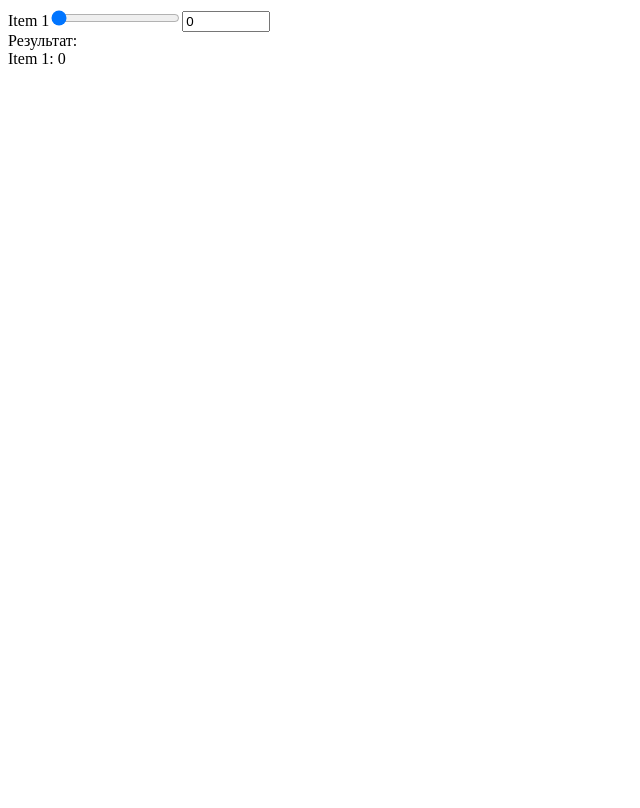
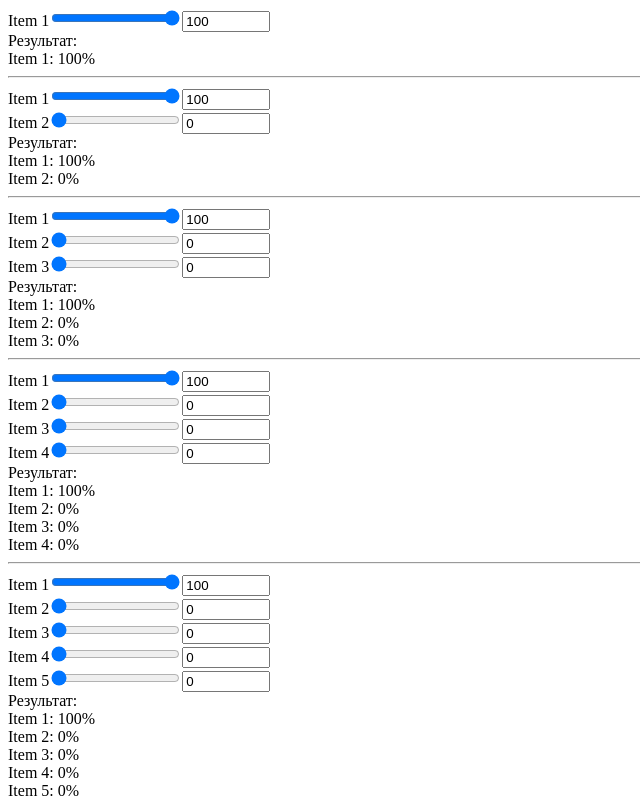
Before and after one commit to maksim-korzhov/devhub, a React app: page / in a window 1280 px wide. Shown: the whole page, without its empty margins (0-640 px from the left). Built offline with nearby package versions, Linux system fonts and the light colour scheme.

Commit message:
Added several sliders

```diff
--- a/src/components/Result.jsx
+++ b/src/components/Result.jsx
@@ -1,13 +1,15 @@
 import React, { Component } from "react";
+import Helpers from "../helpers/Helpers";
 
 class Result extends Component {
     render() {
         return (
             <div className="result">
                 Результат:
-                {this.props.items.map( item => (
-                    <div key={item.Name}>{item.Name}: {item.Percent}</div>
-                ))}
+                {this.props.items.map( item => {
+                    const value = new Helpers().round(item.Percent, 2);
+                    return <div key={item.Name}>{item.Name}: {value}%</div>;
+                })}
             </div>
         );
     }
--- a/src/components/Slider.jsx
+++ b/src/components/Slider.jsx
@@ -1,4 +1,5 @@
 import React, { Component } from "react";
+import Helpers from "../helpers/Helpers";
 
 class Slider extends Component {
     _onChangeHandler(event) {
@@ -6,8 +7,7 @@ class Slider extends Component {
         let value = parseFloat(event.target.value.replace(/,/, "."));
 
         if( value >= 0 ) {
-            value = parseInt(parseFloat(value) * 100) / 100;
-            value = value.toFixed(2);
+            value = new Helpers().round(value, 2);
 
             this.props.onChangeHandler(value);
         }
--- a/src/components/SliderList.jsx
+++ b/src/components/SliderList.jsx
@@ -1,28 +1,84 @@
 import React, { Component } from "react";
 import Slider from "./Slider";
 import Result from "./Result";
+import Helpers from "../helpers/Helpers";
 
 class SliderList extends Component {
     constructor(props) {
         super(props);
 
+        let items = [{"Name": "Item 1","Percent": 100}];
+
+        for( let i = 2; i <= this.props.sliders; i++ ) {
+            items.push({"Name": `Item ${i}`,"Percent": 0});
+        }
+
         this.state = {
-            items: [
-                {"Name":"Item 1","Percent":0}
-            ]
+            items
         };
     }
 
     _onChangeHandler(index, value) {
-        // If there is only 1 slider - just set percent value from inputs
-        if( this.state.items.length === 1 ) {
-            const items = [...this.state.items];
-            items[index].Percent = value;
+        let order = "min";
+        const items = [...this.state.items];
+        let total = parseFloat((items[index].Percent - value).toFixed(2)); // percents left
 
-            this.setState({
-                items
-            });
+        if( items[index].Percent < value ) {
+            order = "max";
         }
+
+        // Set percents for current slider
+        items[index].Percent = value;
+
+        // Create array with all values
+        const valuesArr = [];
+
+
+        // If first element's percent is 0, use it
+        for (let i = 0; i < items.length; i++) {
+            if (i === index) continue;
+
+            valuesArr.push(parseFloat(items[i].Percent));
+        }
+
+        if( valuesArr.length > 0 ) {
+            // Get min or max value
+            let currentValue = 0;
+            if (order === "min") {
+                currentValue = Math.min(...valuesArr);
+            } else {
+                currentValue = Math.max(...valuesArr);
+            }
+
+            // Get indexes of elements with min or max value
+            let currentIndex;
+            for (let i in items) {
+                if (items[i].Percent == currentValue) {
+                    currentIndex = i;
+                }
+            }
+
+            // Inc or decr percents
+            let newPercent = items[currentIndex].Percent;
+            newPercent += total;
+
+            newPercent = newPercent < 0 ? 0 : newPercent;
+            newPercent = newPercent > 100 ? 100 : newPercent;
+            newPercent = parseFloat(newPercent.toFixed(2));
+            items[currentIndex].Percent = newPercent;
+
+            // Correct the data
+            let correctedValue = 100.00;
+            for( let i in items ) {
+                correctedValue -= items[i].Percent;
+            }
+
+            items[index].Percent = new Helpers().round(items[index].Percent + correctedValue, 2);
+        }
+
+        this.setState({
+            items
+        });
     }
 
     render() {
--- a/src/components/Tab.jsx
+++ b/src/components/Tab.jsx
@@ -5,7 +5,15 @@ class Tab extends Component {
     render() {
         return (
             <div className="tab">
-                <SliderList />
+                <SliderList sliders="1" />
+                <hr/>
+                <SliderList sliders="2" />
+                <hr/>
+                <SliderList sliders="3" />
+                <hr/>
+                <SliderList sliders="4" />
+                <hr/>
+                <SliderList sliders="5" />
             </div>
         );
     }
--- /dev/null
+++ b/src/helpers/Helpers.js
@@ -0,0 +1,12 @@
+const Helpers = function() {
+    return {
+        round: function(value, prec) {
+            value = parseInt(parseFloat(value) * 100) / 100;
+            value = parseFloat(value.toFixed(prec));
+
+            return value;
+        },
+    };
+};
+
+export default Helpers;
```
